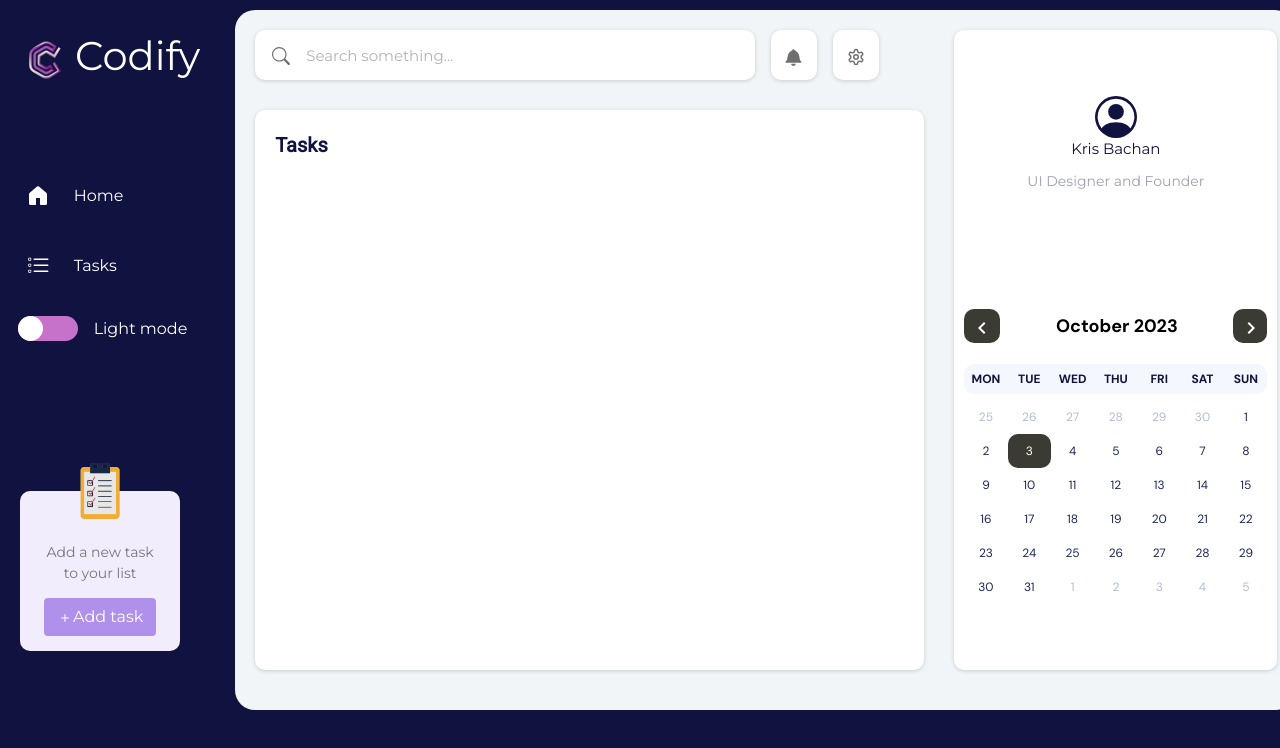
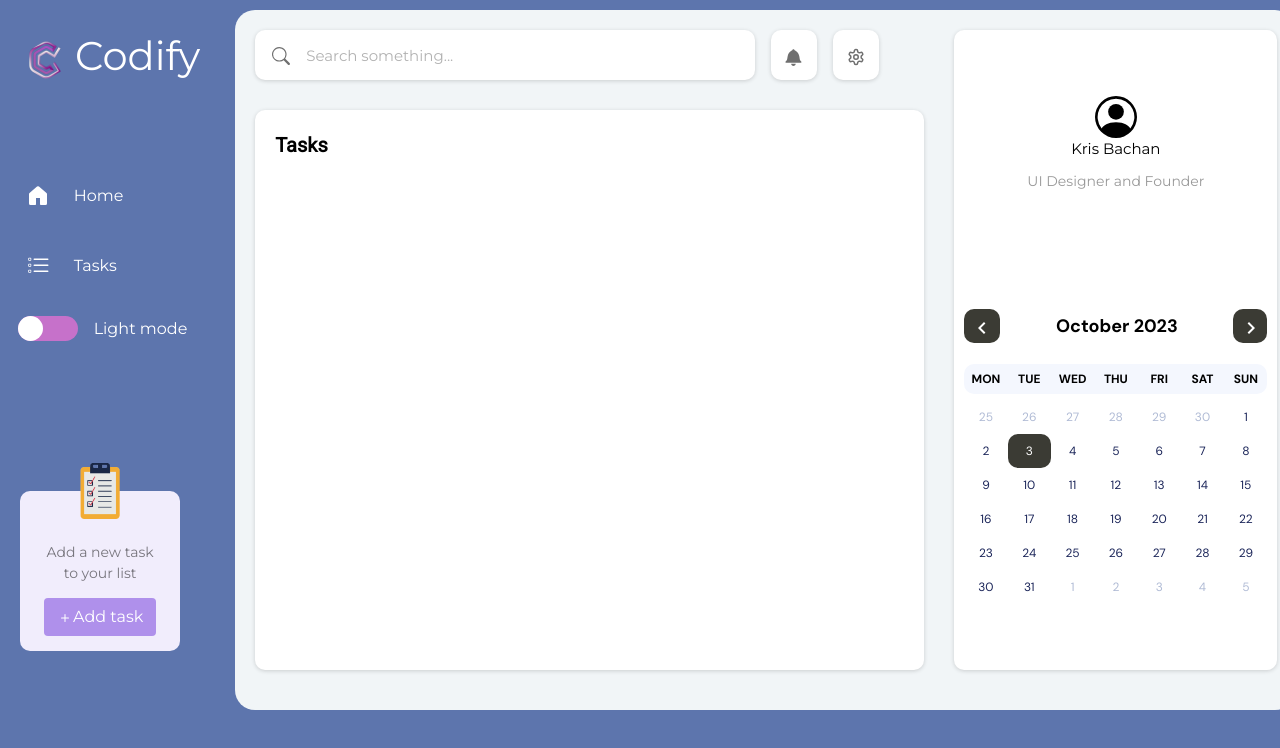
Before and after one commit to k2pbac/codify, a React (Create React App) app: page / in a window 1280 px wide. Shown: the top 748 px of the page. Built offline with nearby package versions, Linux system fonts and the light colour scheme.

Commit message:
update color schemes

```diff
--- a/src/components/App.js
+++ b/src/components/App.js
@@ -4,12 +4,24 @@ import Calendar from "./Calendar";
 import SearchBar from "./SearchBar";
 
 import SidePanel from "./SidePanel";
+import { useSelector } from "react-redux";
+import { useEffect } from "react";
 
 function App() {
+  const { mode } = useSelector((state) => state.style);
+  useEffect(() => {
+    if (document.body.classList.contains("light-mode")) {
+      document.body.classList.remove("light-mode");
+      document.body.classList.add(mode);
+    } else {
+      document.body.classList.remove("dark-mode");
+      document.body.classList.add(mode);
+    }
+  }, [mode]);
   return (
-    <div className="Codify">
+    <div className={`Codify`}>
       <SidePanel />
-      <div className="main-section">
+      <div className={`main-section ${mode}`}>
         <SearchBar />
         <TodoList></TodoList>
         <Calendar />
--- a/src/components/Calendar.js
+++ b/src/components/Calendar.js
@@ -1,5 +1,5 @@
 import React, { useState, useEffect } from "react";
-import { useDispatch } from "react-redux";
+import { useDispatch, useSelector } from "react-redux";
 import { updateDate } from "../reducers/todoReducer";
 import { BsPersonCircle } from "react-icons/bs";
 import CTemplate from "react-calendar";
@@ -12,13 +12,13 @@ const Calendar = (props) => {
   const { selectRange, ...rest } = props;
   const dispatch = useDispatch();
   const [value, onChange] = useState(new Date());
-
+  const { mode } = useSelector((state) => state.style);
   useEffect(() => {
     dispatch(updateDate(value + ""));
   }, [value]);
 
   return (
-    <div className="calendar">
+    <div className={`calendar ${mode}`}>
       <div className="name">
         <BsPersonCircle />
         <p>Kris Bachan</p>
--- a/src/components/SidePanel.js
+++ b/src/components/SidePanel.js
@@ -1,25 +1,30 @@
 import { useState } from "react";
-
+import { useDispatch } from "react-redux";
 import { GoHomeFill } from "react-icons/go";
 import { BsListTask, BsPlus } from "react-icons/bs";
-import { LuSettings } from "react-icons/lu";
 import ItemModal from "./ItemModal";
+import { updateMode } from "../reducers/styleReducer";
 
 const SidePanel = () => {
   const [show, setShow] = useState(false);
   const [colorMode, setColorMode] = useState("Light");
   const handleClose = () => setShow(false);
   const handleShow = () => setShow(true);
-
+  const dispatch = useDispatch();
   const updateColorMode = () => {
-    if (colorMode == "Light") setColorMode("Dark");
-    else setColorMode("Light");
+    if (colorMode == "Light") {
+      setColorMode("Dark");
+      dispatch(updateMode("dark-mode"));
+    } else {
+      setColorMode("Light");
+      dispatch(updateMode("light-mode"));
+    }
   };
 
   return (
     <div className="side-panel">
       <div className="logo">
-        <img src="./logo.png"></img>
+        <img src="./logo2.png"></img>
         <h1>Codify</h1>
       </div>
       <div className="icons">
--- a/src/components/TodoList.js
+++ b/src/components/TodoList.js
@@ -4,6 +4,8 @@ import { useSelector } from "react-redux";
 
 const TodoList = () => {
   const { list, filter, date } = useSelector((state) => state.todoItems);
+  const { mode } = useSelector((state) => state.style);
+
   const filteredList =
     list &&
     list.map((el, index) => {
@@ -25,7 +27,7 @@ const TodoList = () => {
     });
 
   return (
-    <div className="TodoList">
+    <div className={`TodoList ${mode}`}>
       <div className="search-container">
         <p>Tasks</p>
       </div>
--- a/src/index.js
+++ b/src/index.js
@@ -6,10 +6,11 @@ import { BrowserRouter } from "react-router-dom";
 import { configureStore } from "@reduxjs/toolkit";
 import { Provider } from "react-redux";
 import todoItems from "./reducers/todoReducer";
+import style from "./reducers/styleReducer";
 
 //STORE - Global state for redux
 let store = configureStore({
-  reducer: { todoItems: todoItems },
+  reducer: { todoItems: todoItems, style: style },
 });
 
 const root = ReactDOM.createRoot(document.getElementById("root"));
--- /dev/null
+++ b/src/reducers/styleReducer.js
@@ -0,0 +1,19 @@
+import { createSlice } from "@reduxjs/toolkit";
+
+const initialState = {
+  mode: "light-mode",
+};
+
+export const style = createSlice({
+  name: "style",
+  initialState,
+  reducers: {
+    updateMode: (state, action) => {
+      state.mode = action.payload;
+    },
+  },
+});
+
+export const { updateMode } = style.actions;
+
+export default style.reducer;
--- a/src/reducers/todoReducer.js
+++ b/src/reducers/todoReducer.js
@@ -12,7 +12,6 @@ export const todoItems = createSlice({
   initialState,
   reducers: {
     addTodoItem: (state, action) => {
-      console.log(action);
       state.list = [action.payload, ...state.list];
     },
     updateTodoItem: (state, action) => {
--- a/src/styles/App.css
+++ b/src/styles/App.css
@@ -1,7 +1,14 @@
 body {
+  font-family: "Montserrat", sans-serif;
+  color: white;
+}
+
+.light-mode {
+  background-color: #5d75ad;
+}
+
+.dark-mode {
   background-color: #10123f;
-  color: white;
-  font-family: "Montserrat", sans-serif;
 }
 
 .Codify {
@@ -34,7 +41,6 @@ body {
   width: 90%;
   height: 700px;
   max-height: fit-content;
-  background-color: rgb(241, 245, 247);
   color: #10123f;
   margin-right: 10px;
   margin-left: 35px;
@@ -45,6 +51,15 @@ body {
   padding-bottom: 40px;
 }
 
+.main-section.dark-mode {
+  background-color: rgb(99 105 109 / 57%);
+  color: white;
+}
+
+.main-section.light-mode {
+  background-color: rgb(241, 245, 247);
+}
+
 .main-section .content {
   display: flex;
   height: 600px;
--- a/src/styles/Calendar.css
+++ b/src/styles/Calendar.css
@@ -2,7 +2,6 @@
   border-radius: 10px;
   padding: 10px;
   margin-right: 16px;
-  background: white;
   display: flex;
   justify-content: space-around;
   flex-direction: column;
@@ -10,6 +9,16 @@
   flex-grow: 0.8;
   grid-area: calendar;
   box-shadow: rgba(0, 0, 0, 0.16) 0px 1px 4px;
+}
+
+.calendar.dark-mode {
+  background-color: #6060607d;
+  color: white;
+}
+
+.calendar.light-mode {
+  background-color: white;
+  color: black;
 }
 
 .calendar svg {
--- a/src/styles/TodoList.css
+++ b/src/styles/TodoList.css
@@ -1,5 +1,4 @@
 .TodoList {
-  background-color: white;
   margin-left: 20px;
   border-radius: 10px;
   padding: 20px;
@@ -7,6 +6,14 @@
   box-shadow: rgba(0, 0, 0, 0.16) 0px 1px 4px;
   position: relative;
   overflow: auto;
+}
+.TodoList.dark-mode {
+  background-color: #6060607d;
+  color: white;
+}
+.TodoList.light-mode {
+  background-color: white;
+  color: black;
 }
 
 .TodoList .search-container {
```
Also changed, not shown: public/logo-light.png (added), public/logo2.png (added).
